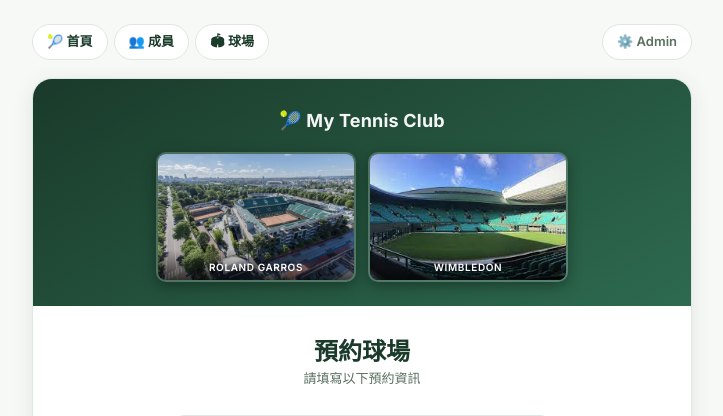
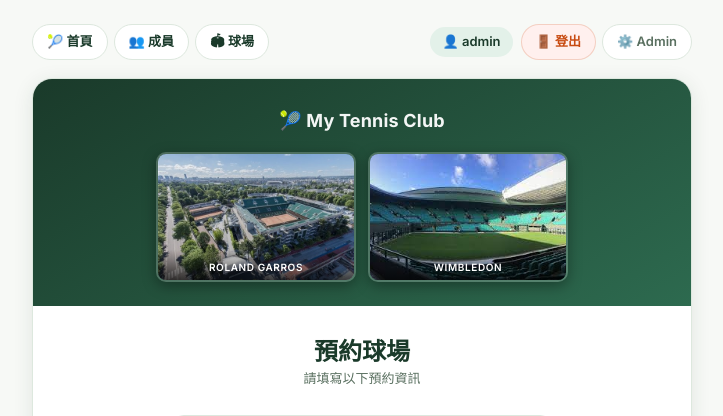
Before and after one commit to nlhsueh/nlh_tennis_club, a Django app: page /courts/booking/1/ in a window 1280 px wide. Shown: the top 416 px of the page, without its empty margins (278-1001 px from the left). Run offline with Django 3.2, Linux system fonts and the light colour scheme; a user stored in the database is signed in; data comes from the database, SQL or seed files in the repository.

Commit message:
feat: show logged-in user status globally in top navigation bar

```diff
--- a/members/templates/master.html
+++ b/members/templates/master.html
@@ -58,7 +58,17 @@
     <a href="/" class="nav-link">🎾 首頁</a>
     <a href="/members/" class="nav-link">👥 成員</a>
     <a href="/courts/" class="nav-link">🏟 球場</a>
-    <a href="/admin" class="nav-link admin">⚙️ Admin</a>
+
+    <div class="nav-auth-section" style="margin-left: auto; display: flex; align-items: center; gap: 8px;">
+      {% if user.is_authenticated %}
+        <span class="user-status-text" style="font-size: 13px; font-weight: 600; color: var(--green-dark); background: rgba(82,183,136,0.12); padding: 5px 12px; border-radius: 99px; white-space: nowrap;">👤 {{ user.username }}</span>
+        <a href="{% url 'logout' %}" class="nav-link" style="background: #fff0ee; color: var(--clay); border-color: rgba(200,75,17,0.2); margin: 0;">🚪 登出</a>
+      {% else %}
+        <a href="{% url 'login' %}" class="nav-link" style="background: var(--green-dark); color: #fff; border-color: transparent; margin: 0;">🔑 登入</a>
+      {% endif %}
+    </div>
+
+    <a href="/admin" class="nav-link admin" style="margin-left: 0;">⚙️ Admin</a>
   </nav>
 
   <!-- Main Card -->
```
